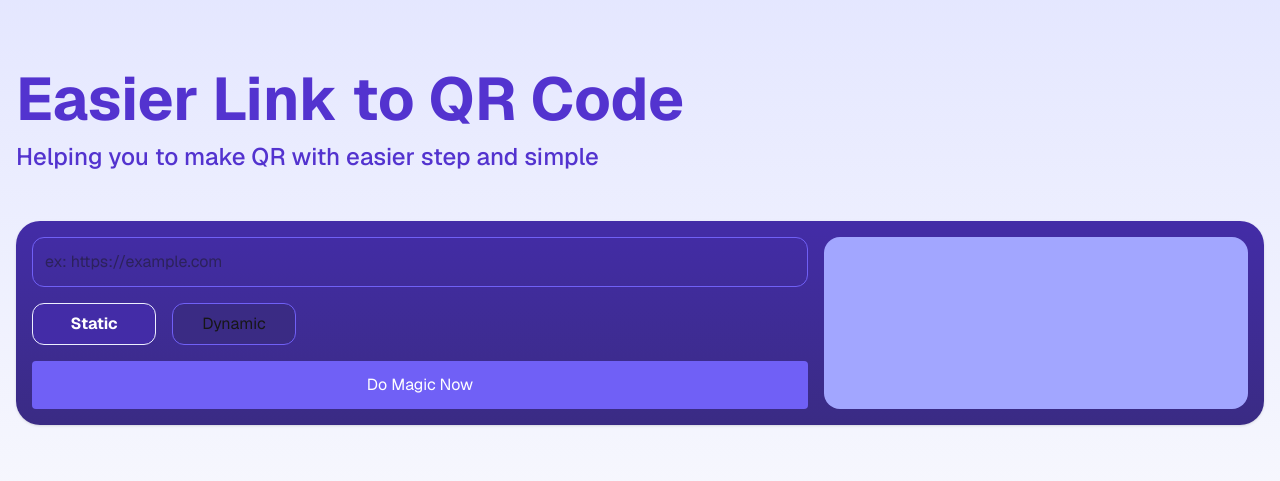
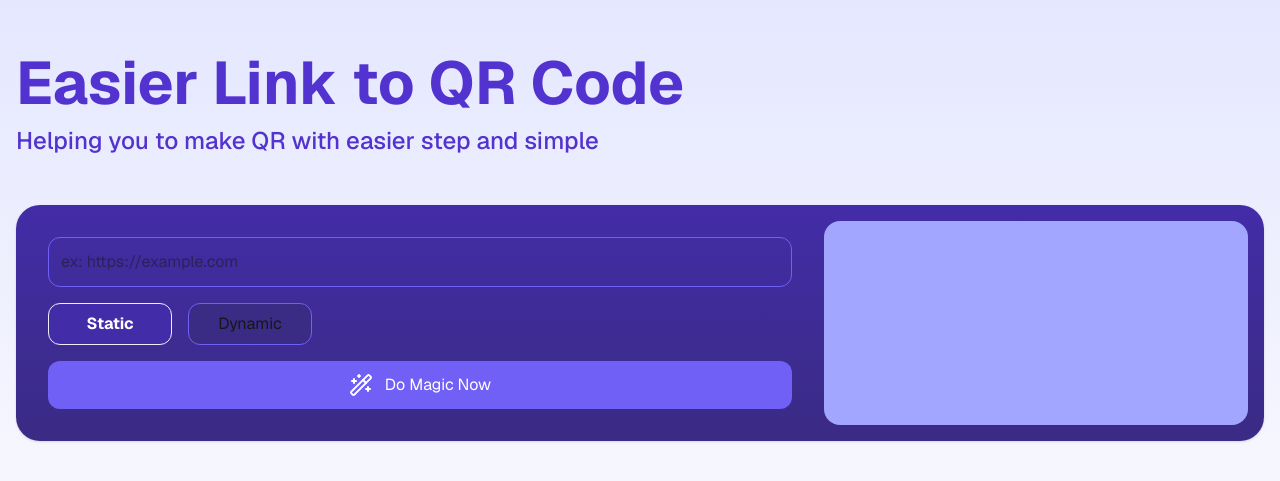
Before and after one commit to narrence/qr-app, a Next.js app: page / in a window 1280 px wide. Shown: the part 153-634 px from the top of the page. Built offline with nearby package versions, Linux system fonts and the light colour scheme.

Commit message:
fix ui design

```diff
--- a/components/QRGenerator.tsx
+++ b/components/QRGenerator.tsx
@@ -2,6 +2,7 @@
 
 import { useState } from "react";
 import QRCode from "qrcode";
+import { WandSparkles  } from "lucide-react";
 
 export default function QRGenerator() {
     const [url, setUrl] = useState("");
@@ -37,11 +38,14 @@ export default function QRGenerator() {
 
     return (
         <div className="flex flex-row w-full max-width-[1248px] bg-gradient-to-b from-[#432CA7] to-[#3A2B84] p-[16px] rounded-[24px] shadow space-x-4">
-
+            <div className="flex w-full p-[16px]">
                 <div className="flex-col w-full space-y-4">
                     {/* INPUT */}
                     <input
-                    className="border-1 border-[#7060F6] p-3 w-full rounded-[12px]"
+                        className="border-1 border-[#7060F6] p-3 w-full rounded-[12px]
+                                    hover:border-violet-200
+                                    focus:border-violet-300 focus:ring-2 focus:ring-violet-200
+                                    outline-none transition"
                         placeholder="ex: https://example.com"
                         value={url}
                         onChange={(e) => setUrl(e.target.value)}
@@ -70,10 +74,14 @@ export default function QRGenerator() {
                     {/* GENERATE */}
                     <button
                     onClick={generate}
-                className="bg-[#7060F6] text-white px-6 py-3 rounded w-full"
+                    className="flex flex-row gap-3 items-center justify-center bg-[#7060F6] text-white px-6 py-3 rounded-[12px] w-full
+                                hover:bg-[#817DFC] hover:scale-103 hover:rotate-1
+                                transition"
                     >
+                        <WandSparkles size={24}/>
                         Do Magic Now
                     </button>
+                </div>
             </div>
 
             <div className="flex w-full max-w-[424px] bg-[#A2A6FF] rounded-[16px]">
--- a/package.json
+++ b/package.json
@@ -10,6 +10,7 @@
   },
   "dependencies": {
     "@supabase/supabase-js": "^2.103.0",
+    "lucide-react": "^1.8.0",
     "nanoid": "^5.1.7",
     "next": "16.2.2",
     "qrcode": "^1.5.4",
```
Also changed, not shown: 1 other file (tests, documents, lock files or other folders). Lines whose indentation alone changed are shown as unchanged.
